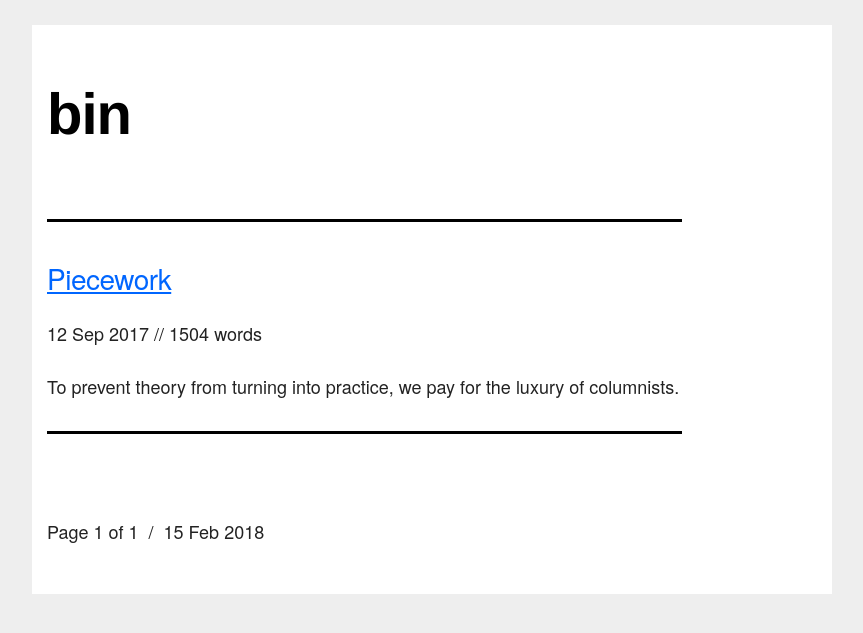
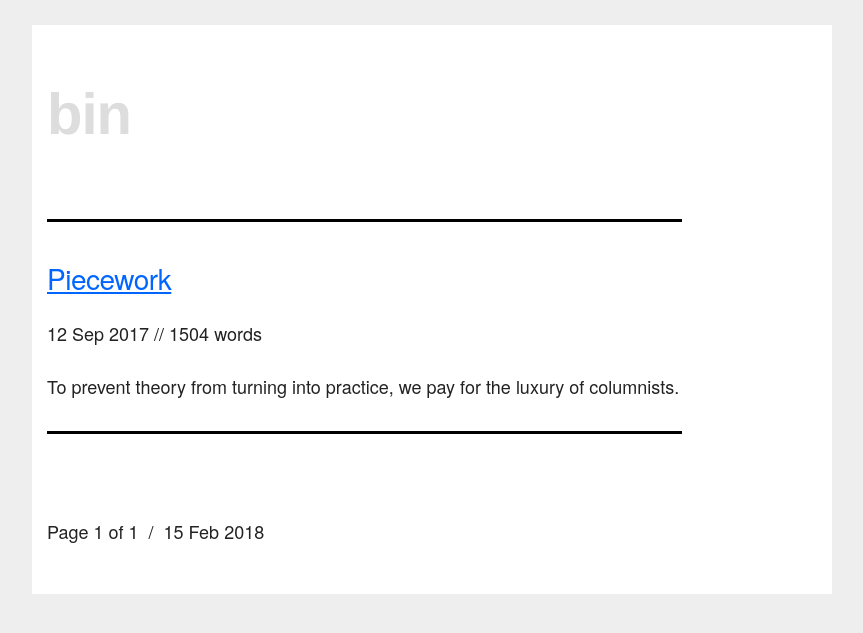
Before and after one commit to mt-trash/mt-trash.github.io, a Jekyll site: the page built from index.html, in a window 1280 px wide. Shown: the top 633 px of the page, without its empty margins (208-1071 px from the left). Built offline with Jekyll 4.4.1, drawn with Linux system fonts in a browser that asks for light colours; the list of posts is cut into pages by our own code.

Commit message:
tweak colours and remove js link

```diff
--- a/_layouts/root.html
+++ b/_layouts/root.html
@@ -19,10 +19,6 @@
       <link rel="icon" type="image/png" href="/public/favicon.png">
       <link rel="apple-touch-icon-precomposed" sizes="144x144" href="/public/apple-touch-icon-precomposed.png">
 
-      <!-- Scripts
-      –––––––––––––––––––––––––––––––––––––––––––––––––– -->
-      <script src='/assets/js/bg.js'></script>
-
 
     </head>
     <body>
--- a/css/skeleton.css
+++ b/css/skeleton.css
@@ -179,7 +179,7 @@ a {
 a.footnote {
   font-size: 1.3rem; }
 a.trash {
-  color: #000000; text-decoration: none; }
+  color: #dddddd; text-decoration: none; }
 
 
 /* Buttons
@@ -327,7 +327,6 @@ hr {
 /* Clearing
 ================================================== */
 
-/* Self Clearing Goodness */
 .container:after,
 .row:after,
 .u-cf {
```
